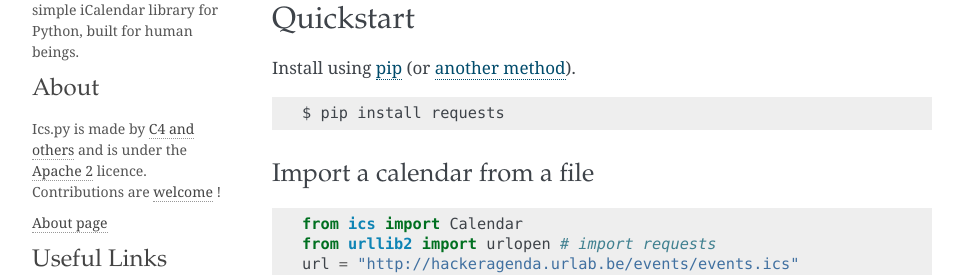
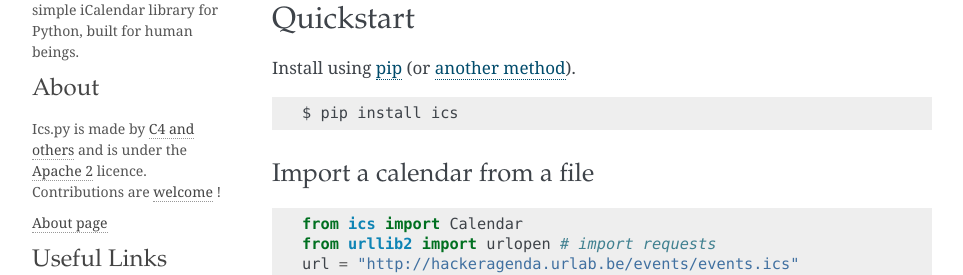
Before and after one commit to ics-py/ics-py, a Sphinx documentation site: the page built from doc/index.rst, in a window 1280 px wide. Shown: the part 317-592 px from the top of the page, without its empty margins (148-1111 px from the left). Built offline with Sphinx 7.4.7, drawn with Linux system fonts in a browser that asks for light colours.

Commit message:
OOOOps ^^

```diff
--- a/README.rst
+++ b/README.rst
@@ -16,7 +16,7 @@ Quickstart
 Install using `pip <http://www.pip-installer.org/>`_.
 ::
 
-    $ pip install requests
+    $ pip install ics
 
 
 Import a calendar from a file
--- a/doc/index.rst
+++ b/doc/index.rst
@@ -21,7 +21,7 @@ Quickstart
 Install using `pip <http://www.pip-installer.org/>`_ (or :ref:`another method <installation>`).
 ::
 
-    $ pip install requests
+    $ pip install ics
 
 
 Import a calendar from a file
```
